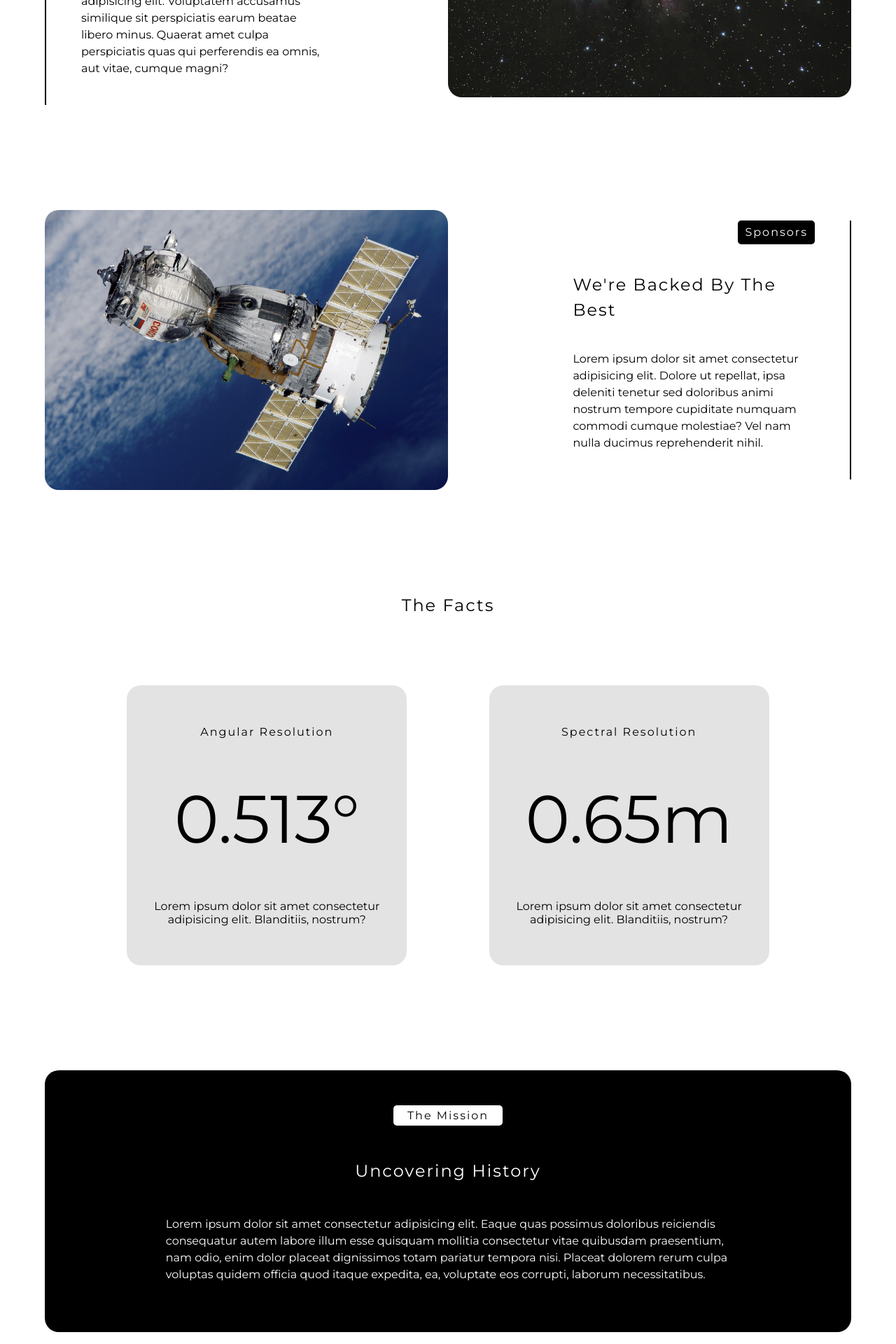
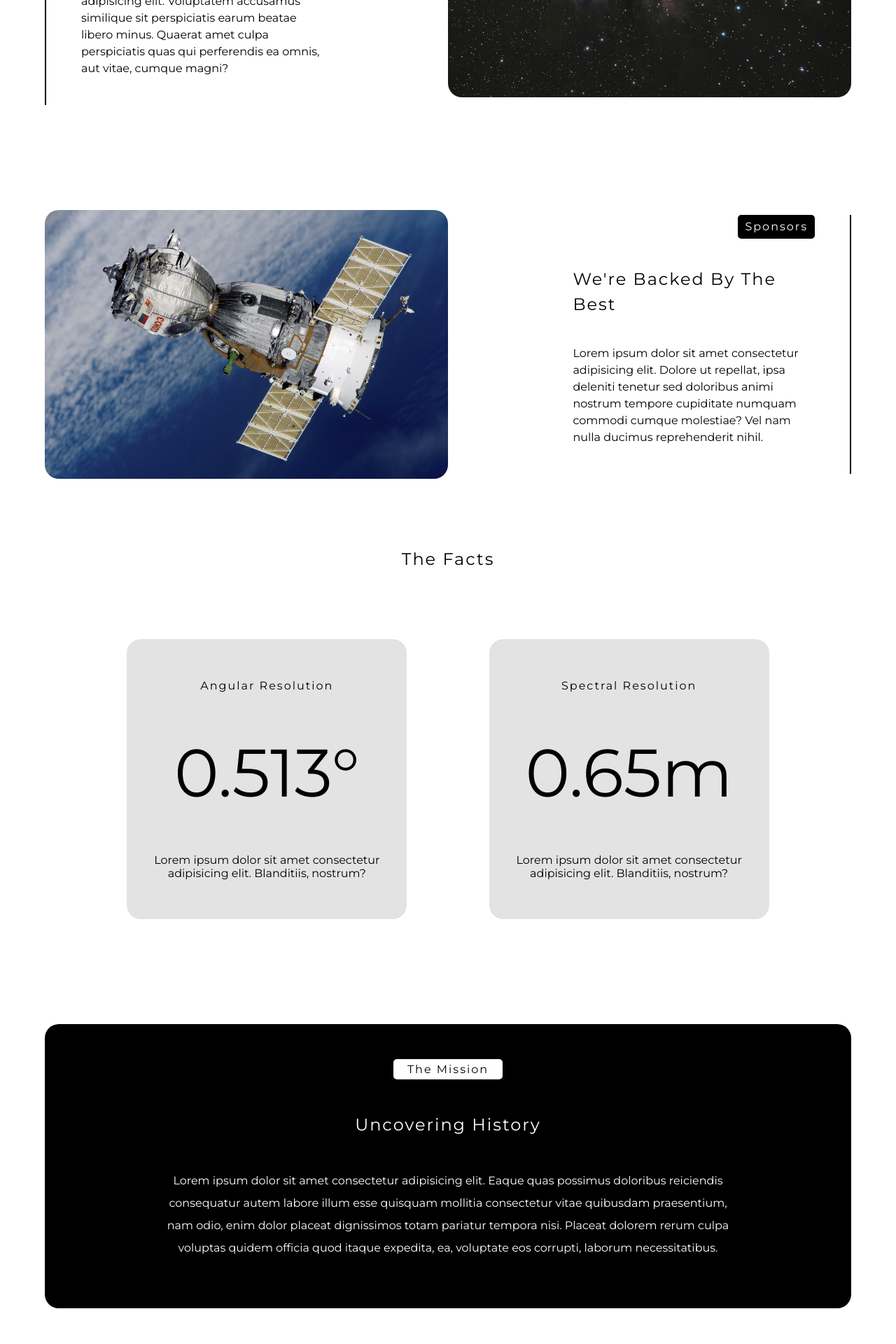
Before and after one commit to thenu-k/aeternus, a Next.js app: page / in a window 1280 px wide. Shown: the part 1206-3126 px from the top of the page at 70% size. Built offline with nearby package versions, Linux system fonts and the light colour scheme.

Commit message:
Minor changes

```diff
--- a/components/Goal/Goal.js
+++ b/components/Goal/Goal.js
@@ -1,3 +1,4 @@
+import { useEffect } from 'react';
 import * as S from './Goal.styled'
 
 const Goal = () => {
@@ -14,6 +15,7 @@ const Goal = () => {
                     <img src="/cloverIcon.png" alt="" />
                     <img src="/reactIcon.png" alt="" />
                 </div> */}
+                {/* <Quote/> */}
             </div>
         </S.GoalContainer>
     );
--- a/components/Goal/Goal.styled.js
+++ b/components/Goal/Goal.styled.js
@@ -22,8 +22,8 @@ export const GoalContainer = styled.section`
     }
 
     & p {
-        width: 70%; line-height: 1.5;
-        margin-bottom: 70px;
+        width: 70%; line-height: 2;
+        margin-bottom: 70px; text-align: center;
     }
 
     & .icons{
@@ -34,4 +34,5 @@ export const GoalContainer = styled.section`
             height: 90px; padding: 0 30px;
         }
     }
+
 `
--- a/components/Sponsors/Sponsors.styled.js
+++ b/components/Sponsors/Sponsors.styled.js
@@ -6,7 +6,7 @@ export const SponsorsContainer = styled.section`
     & .inner{
         width: 90%;
         display: flex; flex-direction: row-reverse; align-items: center; justify-content: space-between;
-        margin-bottom: 150px;
+        margin-bottom: 100px;
     }
 
     & .box.text{
@@ -29,7 +29,7 @@ export const SponsorsContainer = styled.section`
 
     & .icons{
         width: 50%;
-        height: 400px; border-radius: 20px;
+        height: 30vw; border-radius: 20px;
         background-image: url('/sponsor.jpg'); background-position: center;
         background-size: cover; background-repeat: no-repeat;
         /* display: grid; grid-template: 1fr 1fr 1fr/ 1fr 1fr 1fr;
--- a/pages/_document.js
+++ b/pages/_document.js
@@ -4,8 +4,8 @@ export default function Document() {
   return (
     <Html lang="en">
       <Head>
-        <title>Aeternus</title>
-        <meta name="description" content="Generated by create next app" />
+        <title>Aeternus | Home</title>
+        <meta name="description" content="Null" />
         <meta name="viewport" content="width=device-width, initial-scale=1" />
         <link rel="icon" href="/favicon.ico" />
       </Head>
```
Also changed, not shown: components/Quote/Quote.js (added, +16 -0 lines), components/Quote/Quote.styled.js (added, +12 -0 lines).
